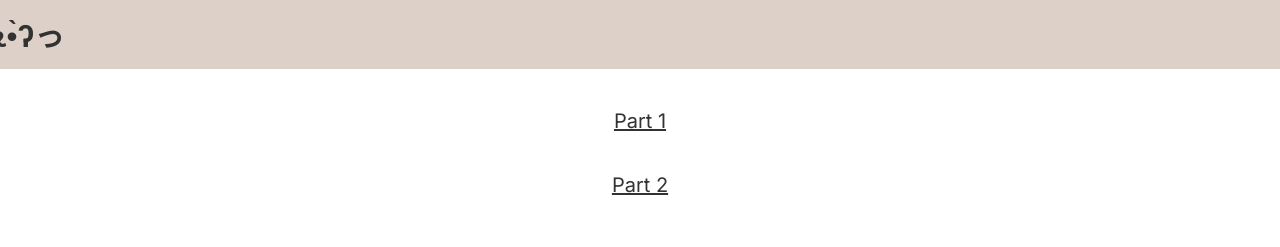
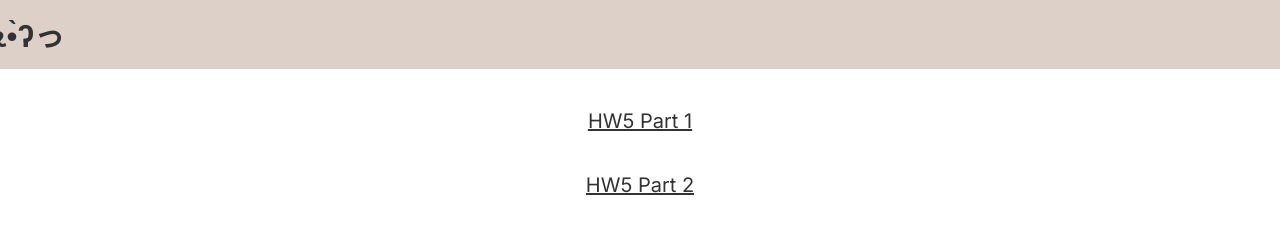
Before and after one commit to homa31/CSE134B-HW5, a website: page index.html in a window 1280 px wide. Shown: the top 247 px of the page. Drawn offline with Linux system fonts and the light colour scheme.

Commit message:
add links

```diff
--- a/index.html
+++ b/index.html
@@ -17,8 +17,8 @@
     </h1>
   </header>
 
-  <a href="https://neon-cassata-6eeaac.netlify.app/methodtest.html">Part 1</a>
-  <a href="https://neon-cassata-6eeaac.netlify.app/webcomponent.html">Part 2</a>
+  <a href="https://neon-cassata-6eeaac.netlify.app/methodtest.html">HW5 Part 1</a>
+  <a href="https://neon-cassata-6eeaac.netlify.app/webcomponent.html">HW5 Part 2</a>
 
   <main>
     <section id="about">
```
